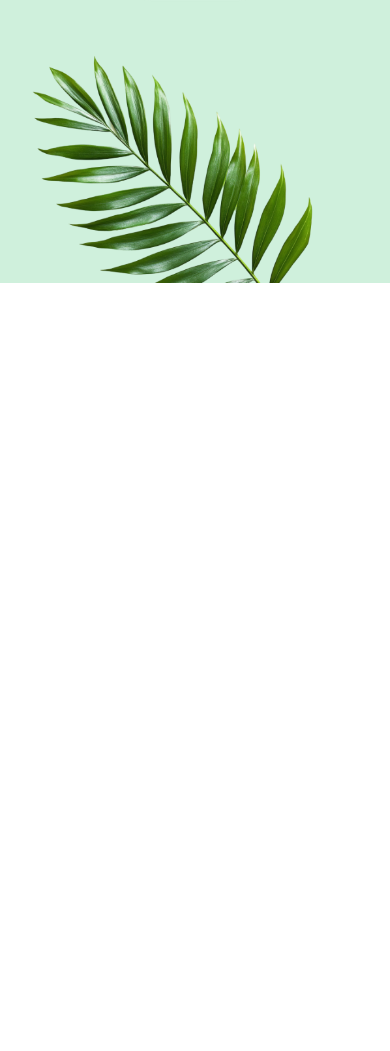
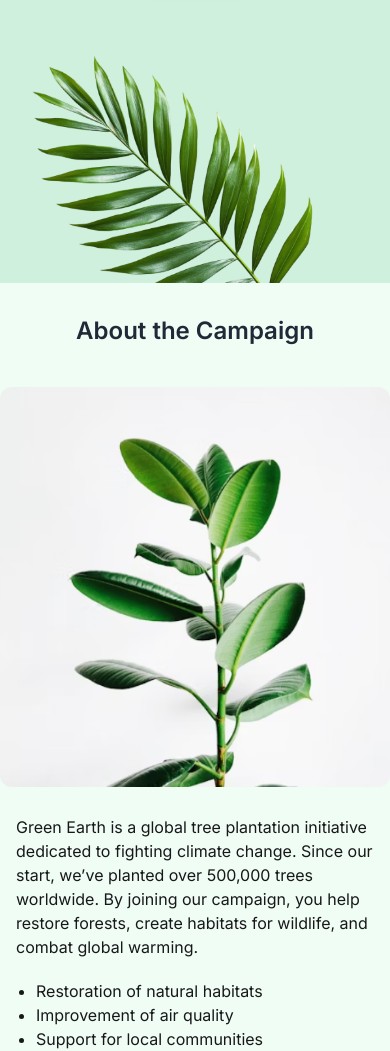
Before and after one commit to effataratauhida/Green-Earth-A06, a plain HTML site: page index.html in a window 390 px wide. Shown: the part 605-1656 px from the top of the page. Before the commit the page ends 888 px from the top, so only its background shows below. Drawn offline with nearby package versions, Linux system fonts and the light colour scheme.

Commit message:
added responsive about section

```diff
--- a/index.html
+++ b/index.html
@@ -34,7 +34,7 @@
         </div>
         <!-- banner -->
          <div class="w-full mx-auto bg-[#CFF0DC]">
-            <div class="grid md:grid-cols-3 md:gap-20">
+            <div class="grid md:grid-cols-3 md:gap-16">
                 <!-- left bg img -->
                 <div>
                     <img src="./assets/hero-leaf1.png" alt=""  class="p-0 md:h-[400px] h-[250px]  ">
@@ -57,7 +57,24 @@
          </div>
     </header>
 
-    <main></main>
+    <main class="bg-[#f0fdf4]">
+        <!-- About the Campaign -->
+        <div class="md:py-24 pt-8 md:w-4/6 md:mx-72 w-full">
+            <h1 class="font-semibold md:text-3xl text-2xl text-center text-[#1f2937]">About the Campaign</h1>
+            <div class="flex md:flex-row flex-col pt-10 gap-7 justify-between items-center">
+                <img src="./assets/about.png" alt="" class="rounded-xl h-[400px] w-[400px]">
+                <div class="text-base mx-4">
+                    <p>Green Earth is a global tree plantation initiative dedicated to fighting climate change. Since our start, we’ve planted over 500,000 trees worldwide. By joining our campaign, you help restore forests, create habitats for wildlife, and combat global warming.</p>
+                    <ul class="mt-5 list-disc pl-5">
+                        <li>Restoration of natural habitats</li>
+                        <li>Improvement of air quality</li>
+                        <li>Support for local communities</li>
+                    </ul>
+
+                </div>
+            </div>
+        </div>
+    </main>
     <footer></footer>
 </body>
 </html>
```
